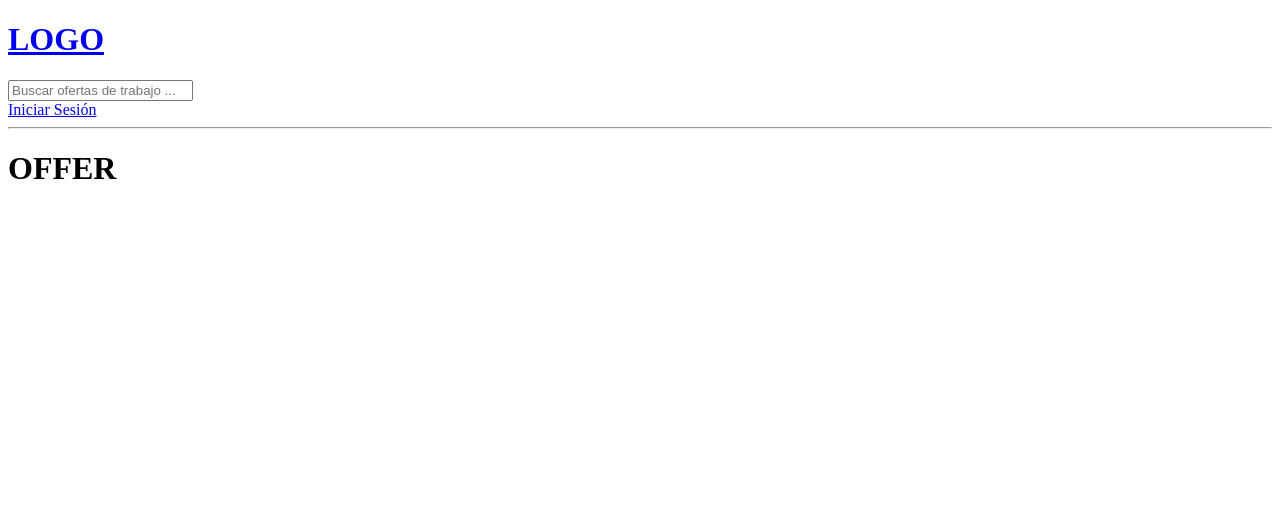
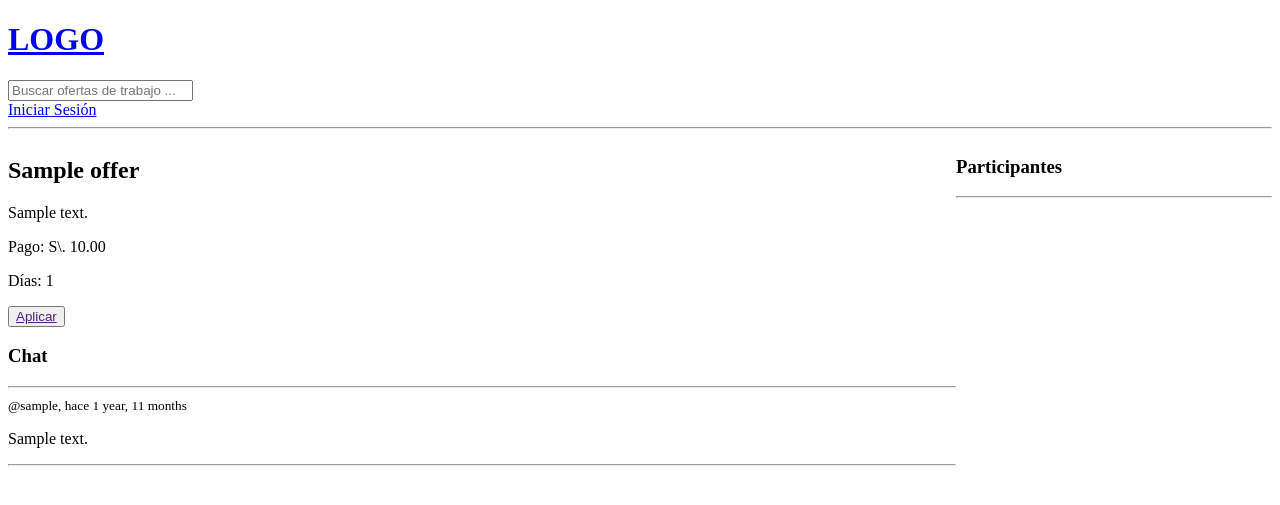
Before and after one commit to FranquiC23/Services, a Django app: page /offer/1/ in a window 1280 px wide. Shown: the top 505 px of the page. Run offline with Django 4.2, Linux system fonts and the light colour scheme; tables that the repository leaves empty hold one stand-in row (values such as "Sample post").

Commit message:
Implementacion de chat por comentarios

```diff
--- a/base/models.py
+++ b/base/models.py
@@ -23,7 +23,7 @@ class Offer(models.Model):
     user = models.ForeignKey(User, on_delete=models.SET_NULL, null=True)
     title = models.CharField(max_length=200)
     description = models.TextField()
-    status = models.CharField(max_length=20, default='Active')
+    status = models.CharField(max_length=20, choices=(('active', 'activo'), ('pending', 'pendiente'), ('finished', 'finalizado')), default='activo')
     price = models.DecimalField(max_digits=6, decimal_places=2)
     days = models.IntegerField()
     updated_at = models.DateTimeField(auto_now=True)
@@ -43,4 +43,4 @@ class Messages(models.Model):
     created_at = models.DateTimeField(auto_now_add=True)
 
     def __str__(self):
-        return self.message
+        return self.content
--- a/base/templates/base/offer.html
+++ b/base/templates/base/offer.html
@@ -1,8 +1,55 @@
 {% extends 'base/main.html' %}
 
 {% block content %}
-    <h1> OFFER </h1>
-    <h2> {{room.name}} </h2>
 
-    <p> {{room.description}} </p>
+<style>
+    .offer-container {
+        display: grid;
+        grid-template-columns: 3fr 1fr;
+    }
+</style>
+<div class="offer-container">
+    <div>
+            <h2> {{offer.title}} </h2>
+            <p> {{offer.description}} </p>
+            <p> Pago: S\. {{offer.price}} </p>
+            <p> Días: {{offer.days}} </p>
+        <button type="button" >
+            <a href=""> Aplicar </a>
+        </button>
+
+        <div class="commet-wrapper">
+            <h3> Chat </h3>
+            <hr>
+            {% for message in offer_messages %}
+                <div class="comment">
+                    <div class="comment-header">
+                        <small> @{{message.sender.username}}, hace {{message.created_at | timesince}} </small>
+                    </div>
+                    <div class="comment-body">
+                        <p> {{message.content}} </p>
+                    </div>
+                    <hr>
+                </div>
+            {% endfor %}
+        </div>
+
+
+        {% if request.user.is_authenticated %}
+        <div class="comment-form">
+            <form method="POST" action="">
+                {% csrf_token %}
+                <input type="text" name="content" placeholder="Escribe un mensaje...">
+            </form>
+        </div>
+        {% endif %}
+    </div>
+    <div>
+        <h3> Participantes </h3>
+        <hr>
+    </div>
+</div>
+
+
+
 {% endblock content %}
--- a/base/views.py
+++ b/base/views.py
@@ -67,7 +67,18 @@ def home(request):
 
 def offer(request, pk):
     offer = Offer.objects.get(id=pk)
-    context = {'offer': offer}
+
+    offer_messages = offer.messages_set.all()
+
+    if request.method == 'POST':
+        message = Messages.objects.create(
+            offer=offer,
+            sender=request.user,
+            content=request.POST.get('content')
+        )
+        return redirect('offer', pk=offer.id)
+
+    context = {'offer': offer, 'offer_messages': offer_messages}
     return render(request, 'base/offer.html', context)
 
 @login_required(login_url='login')
```
